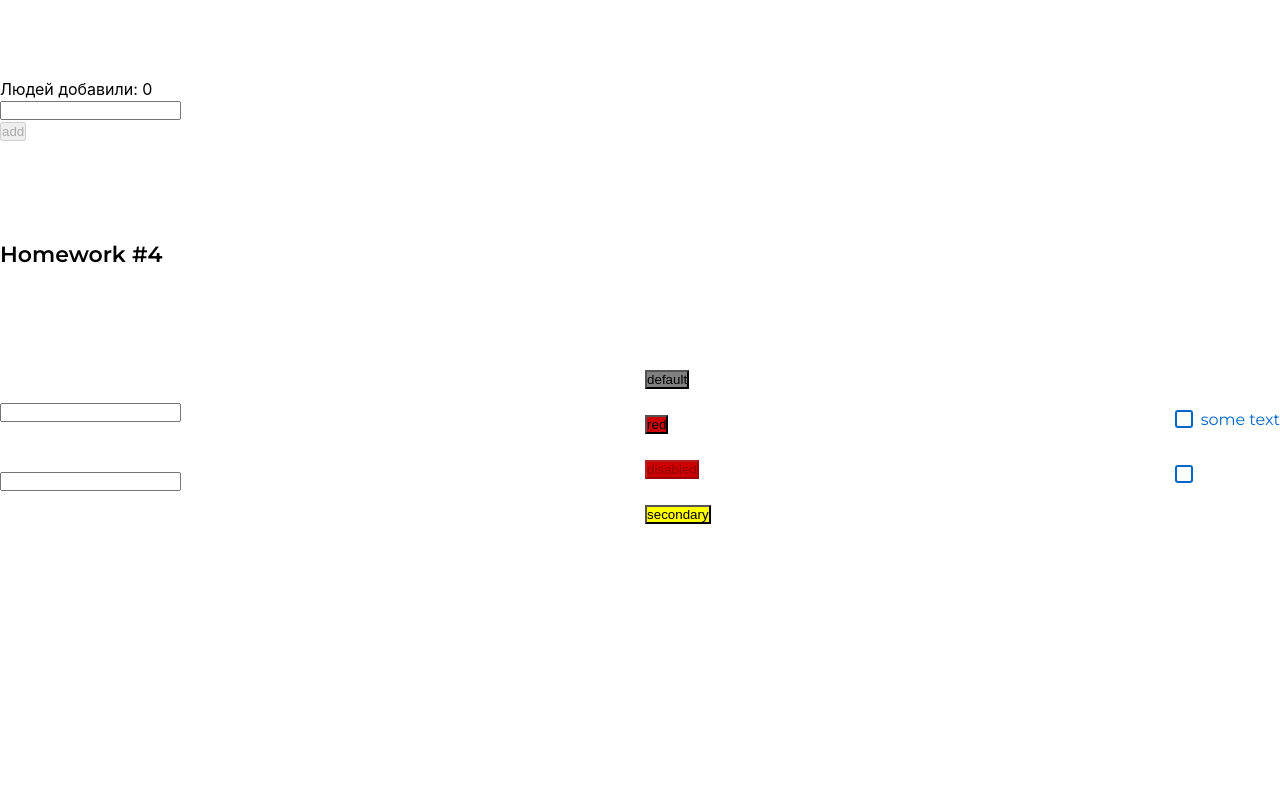
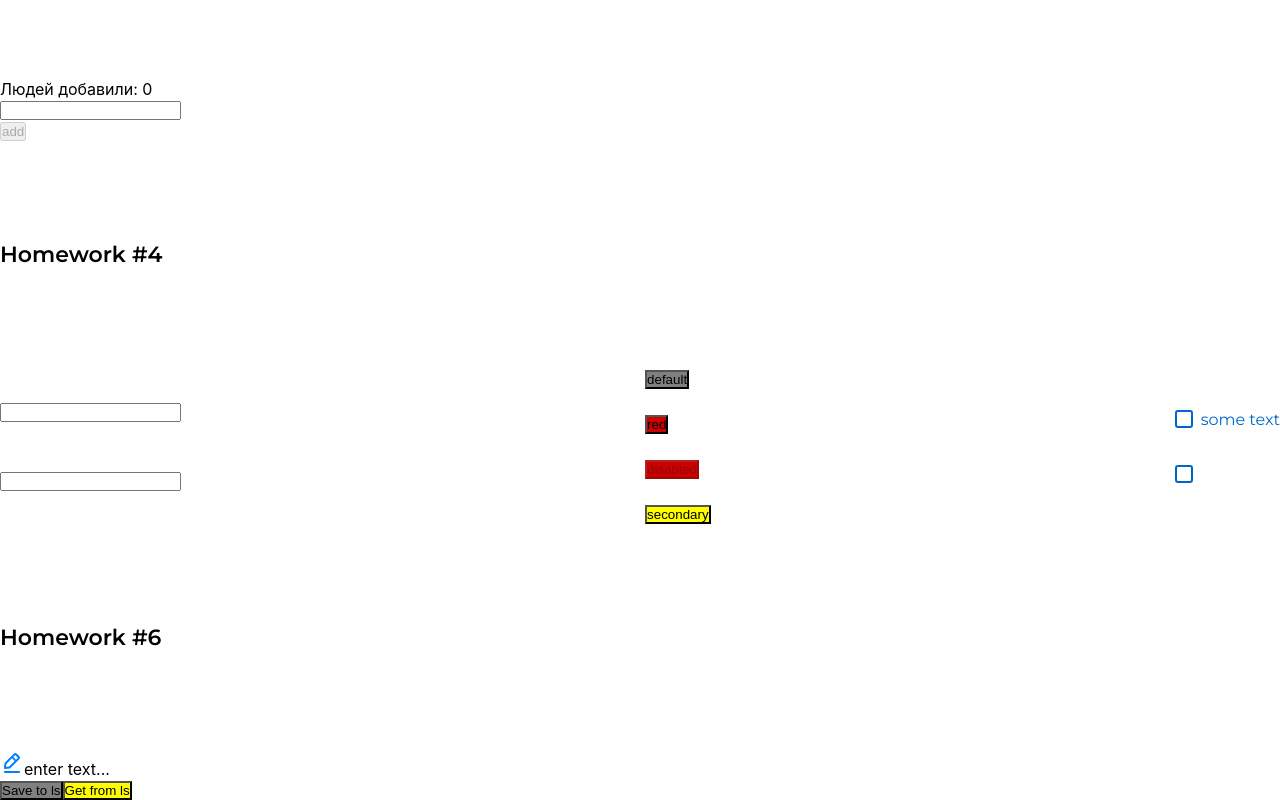
Before and after one commit to YuryDash/hws2, a React (Create React App) app: page /#/pre-junior in a window 1280 px wide. Shown: the part 1628-2428 px from the top of the page. Before the commit the page ends 2152 px from the top, so only its background shows below. Built offline with nearby package versions, Linux system fonts and the light colour scheme.

Commit message:
hw6 25.12 v2<HW6/>

```diff
--- a/src/s1-main/App.tsx
+++ b/src/s1-main/App.tsx
@@ -5,6 +5,7 @@
 import HW3 from "../s2-homeworks/hw03/HW3";
 import HW4 from "../s2-homeworks/hw04/HW4";
 import HW5 from "../s2-homeworks/hw05/HW5";
+import HW6 from "../s2-homeworks/hw06/HW6";
 
 function App() {
     return (
@@ -17,6 +18,7 @@
 
             {/*при выполнении дз 5 и более - закомментировать здесь дз 1-4, так как они есть внутри дз 5*/}
             <HW5/>
+            <HW6/>
         </div>
     )
 }
```
